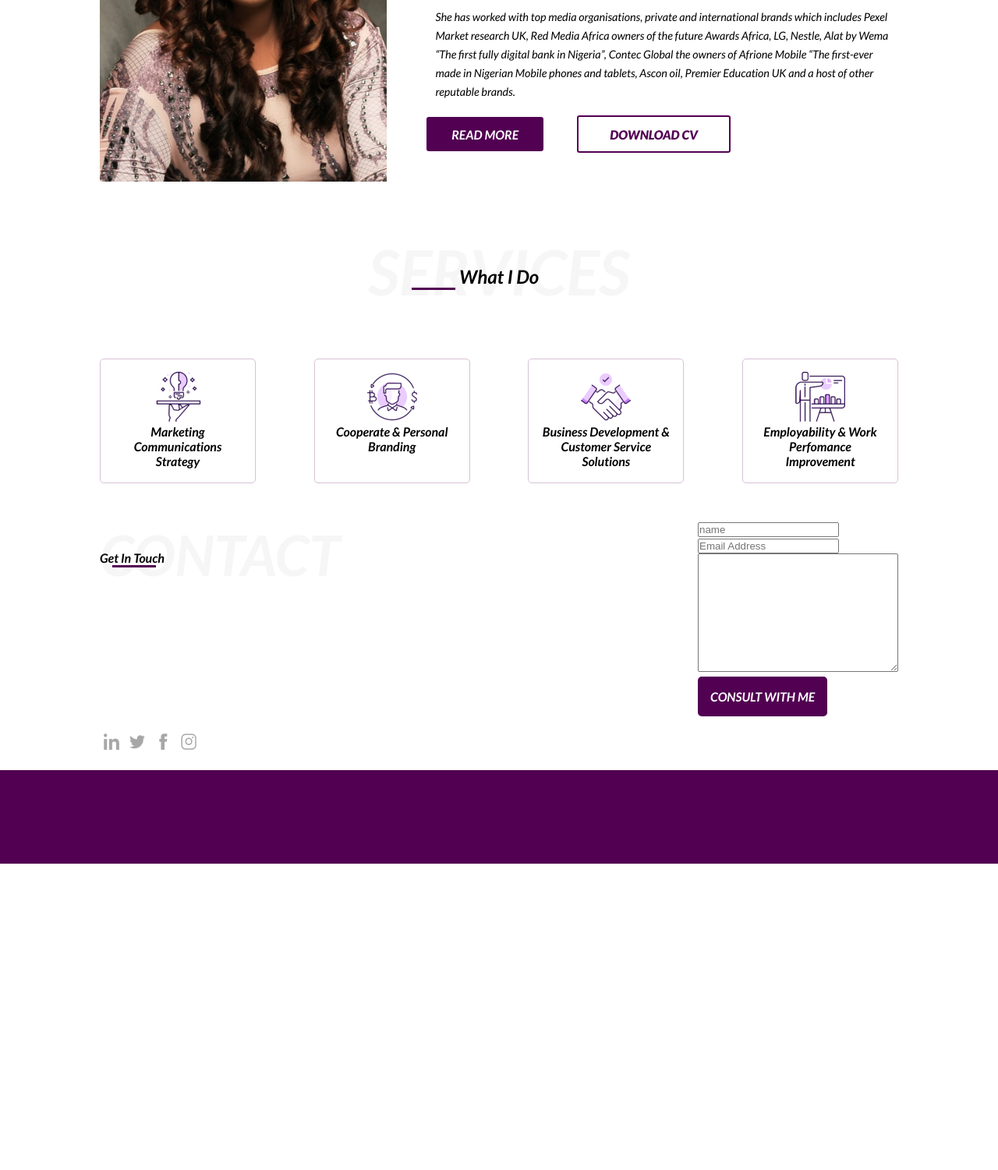
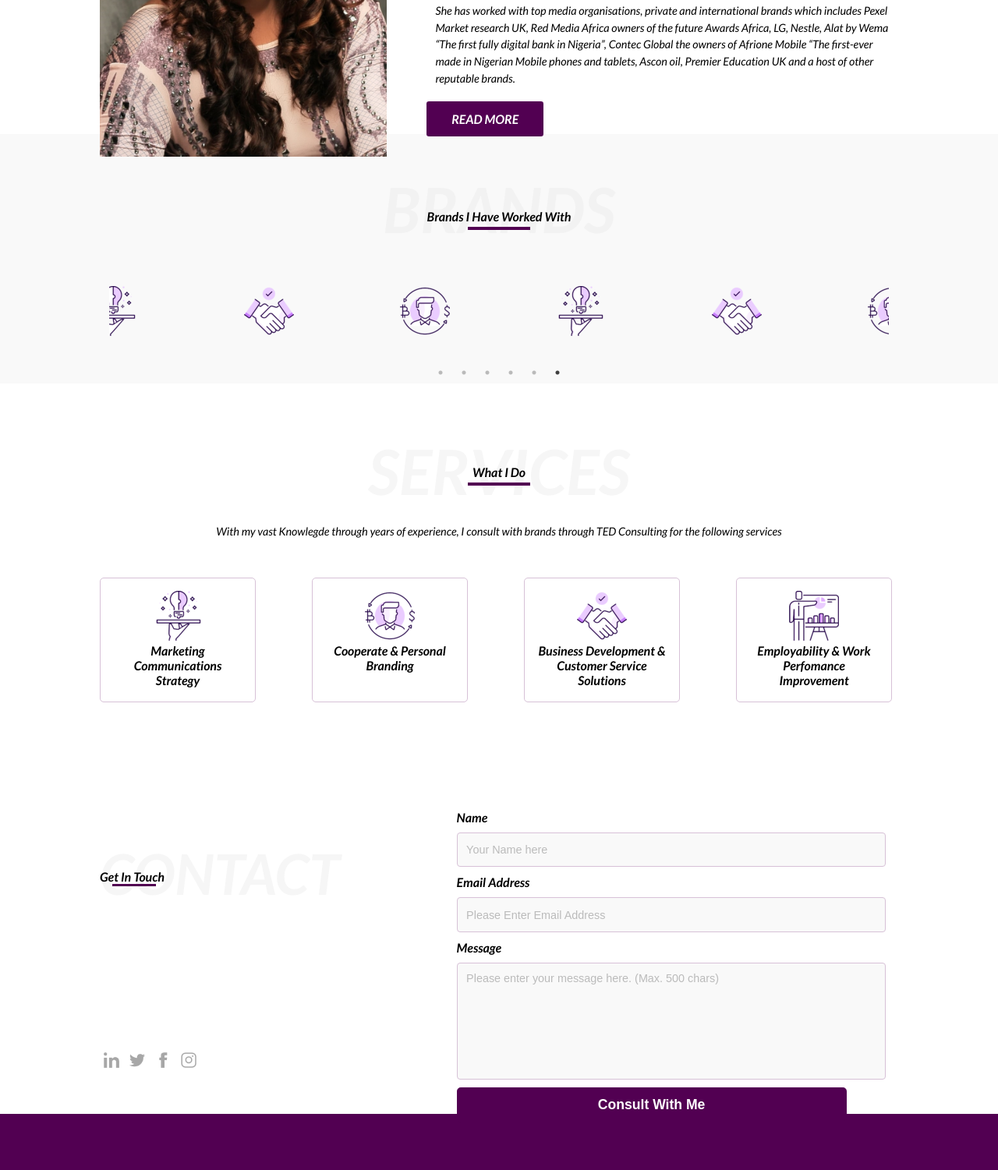
Before and after one commit to Tyler-Wiz/Personal-Website-Emilia-Duncan, a plain HTML site: page index.html in a window 1280 px wide. Shown: the part 362-1863 px from the top of the page at 78% size. Before the commit the page ends 1486 px from the top, so only its background shows below. Drawn offline with nearby package versions, Linux system fonts and the light colour scheme.

Commit message:
brands section

```diff
--- a/index.html
+++ b/index.html
@@ -9,6 +9,10 @@
     <link rel="preconnect" href="https://fonts.gstatic.com" crossorigin>
     <link href="https://fonts.googleapis.com/css2?family=Lato:ital,wght@1,100;1,400;1,700;1,900&display=swap" rel="stylesheet">
     <link rel="preconnect" href="https://fonts.googleapis.com">
+    <link rel="stylesheet" href="https://cdnjs.cloudflare.com/ajax/libs/slick-carousel/1.8.1/slick.min.css">
+    <link rel="stylesheet" href="https://cdnjs.cloudflare.com/ajax/libs/slick-carousel/1.8.1/slick-theme.min.css">
+    <script src="https://cdnjs.cloudflare.com/ajax/libs/jquery/3.6.0/jquery.min.js"></script>
+    <script src="https://cdnjs.cloudflare.com/ajax/libs/slick-carousel/1.8.1/slick.min.js"></script>
     <title>Emilia Duncan-Sotubo</title>
 </head>
 <body>
@@ -51,24 +55,33 @@
                     </p>
                     <div class="readmore">
                         <a id="read" href="">Read More</a>
-                        <a id="hire" href="">DOWNLOAD CV</a>
                     </div>
                 </div>
             </div>
         </section>
-        <!-- <section class="containertwo">
-            <div class="extext">
-                <h4>My Experience</h4>
-                <hr>
+       <section class="slider">
+           <div class="slider_title">
+               <h2>BRANDS</h2>
+               <div class="slider_title_text">
+               <h4>Brands I Have Worked With</h4>
+               </div>
+           </div>
+           <div class="slider_items">
+                <div><img src="/resources/img/Brand.png" alt=""></div>
+                <div><img src="resources/img/Market.png" alt="marketing"></div>
+                <div><img src="/resources/img/Business.png" alt=""></div>
+                <div><img src="/resources/img/Brand.png" alt=""></div>
+                <div><img src="resources/img/Market.png" alt="marketing"></div>
+                <div><img src="/resources/img/Business.png" alt=""></div>
             </div>
-        </section> -->
+       </section>
         <section class="containerthree">
             <div class="service-text">
                 <h2>SERVICES</h2>
                 <div class="whatido">
-                    <h3>What I Do</h3>
-                    <hr>
+                    <h4>What I Do</h4>
                 </div>
+                <p>With my vast Knowlegde through years of experience, I consult with brands through TED Consulting for the following services </p>
             </div>
             <div class="services">
                 <div class="docontainer">
@@ -106,29 +119,37 @@
                         <hr>
                     </div>
                     <div class="social">
-                        <img src="/resources/img/LINKEDIN.png" alt="">
-                        <img src="/resources/img/TWITTER.png" alt="">
-                        <a id="imaghover" href="#"><img src="/resources/img/FB.png" alt=""></a>
-                        <img src="/resources/img/INSTAGRAM.png" alt="">
+                        <a href="#"><img id="linkedin" src="/resources/img/LINKEDIN.png" alt=""></a>
+                        <a href="#"><img id="twitter" src="/resources/img/TWITTER.png" alt=""></a>
+                        <a href="#"><img id="facebook" src="/resources/img/FB.png" alt=""></a>
+                        <a href="#"><img src="/resources/img/INSTAGRAM.png" alt=""></a>
                     </div>
                 </div>
                 <div>
-                    <label for="name"></label>
-                    <input type="text" name="name" id="name" placeholder="name">
-                    <br>
-                    <label for="email"></label>
-                    <input type="text" name="" id="" placeholder="Email Address">
-                    <br>
-                    <textarea name="" id="" cols="30" rows="10"></textarea>
-                    <br>
-                    <br>
-                    <a id="consult" href="">CONSULT WITH ME</a>
+                    <form class="form" action="./" method="POST">
+                        <div class="form__item">
+                          <label for="givennames" class="form__label">Name</label>
+                          <input type="text" class="form__input" name="givennames" id="givennames" placeholder="Your Name here" required>
+                        </div>
+                        <div class="form__item">
+                            <label for="Email" class="form__label">Email Address</label>
+                            <input type="email" class="form__input" name="Email" id="Email" placeholder="Please Enter Email Address" required>
+                          </div>
+                        <div class="form__item">
+                          <label for="message" class="form__label">Message</label>
+                          <textarea maxlength="500" class="form__input" name="message" id="message" placeholder="Please enter your message here. (Max. 500 chars)" required></textarea>
+                        </div>
+                        <div class="form__item">
+                          <button class="form__btn" type="submit">Consult With Me</button>
+                        </div>
+                    </form>
                 </div>
             </div>
-
         </section>
     </main>
     <footer>
     </footer>
+
+    <script src="/resources/js/script.js"></script>
 </body>
 </html>
--- a/resources/css/style.css
+++ b/resources/css/style.css
@@ -10,7 +10,7 @@ html {
 
 body{
     /* width: 80%; */
-    margin: 1rem auto;
+    margin: 0 auto;
     font-family: 'Lato', sans-serif;
 }
 h2 {
@@ -35,7 +35,7 @@ h6{
 }
 
 p{
-    line-height: 1.5rem;
+    line-height: 1.5;
     font-size: .9rem;
 }
 
@@ -80,7 +80,7 @@ nav ul a:hover{
     width: 23rem;
     height: 28rem;
     position: relative;
-    top: 4rem;
+    top: 2rem;
 }
 
 .main-text{
@@ -156,7 +156,7 @@ hr {
     width: 80%;
     margin: 0 auto;
     text-align: center;
-    padding-top: 8rem;
+    padding-top: 4rem;
 }
 
 .containerthree h2 {
@@ -169,15 +169,18 @@ hr {
     position: relative;
     bottom: 3.5rem;
 }
-.containerthree hr {
-    height: .2rem;
-    width: 3.5rem;
-    border: none;
+
+.whatido::after{
+    content: '';
+    position: absolute;
+    width: 80px;
+    height: 4px;
     background-color: #520052;
-    position: relative;
-    left: 25rem;
+    margin: 0 auto;
+    right: 0;
+    left: 0;
+    bottom: -.5em;
 }
-
 .services{
     display: flex;
     justify-content: space-between;
@@ -189,22 +192,73 @@ hr {
     border: 1px solid #D7C1D7 ;
     border-radius: 5px;
     padding: 1rem;
-    margin: 2rem 0 3rem 0;
+    margin: 3rem .5em 3rem 0;
+}
+/* slider */
+
+.slider{
+    width: 100%;
+    margin: 0 auto;
+    height: 40vh;
+    background-color: #f9f9f9;
+    padding-top: 3rem;
+    text-align: center;
+}
+.slider_title_text {
+    position: relative;
+    bottom: 3rem;
 }
 
+.slider_title_text:after {
+    content: '';
+    position: absolute;
+    width: 80px;
+    height: 4px;
+    background-color: #520052;
+    margin: 0 auto;
+    right: 0;
+    left: 0;
+    bottom: -.5rem;
+}
+
+.slider_title h2 {
+    font-size: 5rem;
+    opacity: .4;
+    color: #e9e9e9;
+}
+
+.slider_items{
+    max-width: 1000px;
+    margin: 0 auto;
+}
+.slider_items img{
+    padding-bottom: 2rem;
+    padding: 2rem;
+    /* border: 1px solid grey; */
+}
+
+
 /* contact section */
-.contact{
+.contact {
     width: 80%;
     height: 40vh;
-    margin: 0 auto;
-    display: flex;
-    justify-content: space-between;
+    margin: 5rem auto;
+    display: grid;
+    grid-template-columns: 2fr 3fr;
+    grid-gap: 5em;
+    /* display: flex;
+    justify-content: space-between; */
 }
 
 .contact-text h2 {
     font-size: 4.5rem;
     opacity: .4;
     color: #e9e9e9;
+}
+
+.contact-text {
+    position: relative;
+    top: 3em;
 }
 
 .contactline{
@@ -227,26 +281,81 @@ hr {
     width: 30px;
 }
 
-.social a:hover {
-    background-color: #520052;
-}
 
 /* Contact From */
 
-#consult {
-    background-color: #520052;
-    padding: 1rem;
-    color: white;
-    border-radius: 5px;
-    text-decoration: none;
-    font-weight: 600;
+.form__item {
+  display: flex;
+  flex-direction: column;
 }
 
+.form__item > * {
+  align-self: flex-start;
+}
+
+.form__label {
+  font-weight: 600;
+  padding: 10px 0;
+}
+
+.form__input {
+  -webkit-appearance: none;
+  width: 100%;
+  max-width: 550px;
+  /* Fix for Safari/iOS date fields */
+  min-height: calc(0.9em + (0.8em * 2) + 0.6em);
+  padding: 0.8em;
+  font-size: 0.9em;
+  font-family: "Source Sans Pro", sans-serif;
+  outline: none;
+  border: 1px solid #D7C1D7;
+  border-radius: 4px;
+  background: #f9f9f9;
+  transition: background 0.25s, border-color 0.25s, color 0.25s;
+}
+
+.form__input:focus {
+  background: #ffffff;
+}
+
+.form__input::placeholder {
+  color: #bbbbbb;
+}
+
+.form__input--small {
+  max-width: 250px;
+}
+
+textarea.form__input {
+  resize: none;
+  min-height: 150px;
+}
+
+.form__btn {
+  width: 100%;
+  max-width: 500px;
+  font-weight: 600;
+  font-size: 1.1em;
+  margin: 10px 0;
+  padding: 10px;
+  color: #ffffff;
+  background: #520052;
+  border: 2px solid #520052;
+  border-radius: 5px;
+  cursor: pointer;
+  outline: none;
+  text-align: center;
+}
+
+/* .form__btn:active {
+  background: #0fa942;
+} */
 
 /* footer */
-footer{
+
+footer {
     width: 100%;
-    height: 15vh;
+    height: 20vh;
     margin: 0 auto;
     text-align: center;
     color: white;
--- a/resources/js/script.js
+++ b/resources/js/script.js
@@ -0,0 +1,9 @@
+$('.slider_items').slick({
+    slidesToShow:5,
+    slidesToScroll:1,
+    dots:true,
+    arrows:false,
+    autoplay:true,
+    autoplaySpeed:600,
+    infinite:true
+});
```
Also changed, not shown: resources/img/LinkedIn_hover.png (added).
